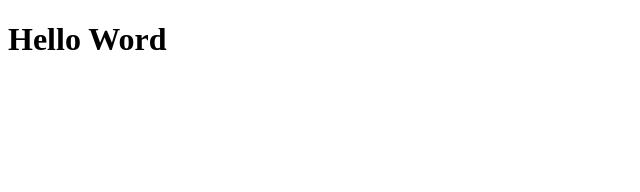
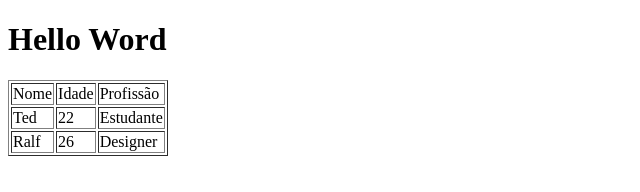
Before and after one commit to ryannlopes/Fundamentos-Web, a plain HTML site: page index.html in a window 1280 px wide. Shown: the whole page, without its empty margins (0-640 px from the left). Drawn offline with Linux system fonts and the light colour scheme.

Commit message:
Update index.html

```diff
--- a/index.html
+++ b/index.html
@@ -8,5 +8,22 @@
 </head>
 <body>
     <h1>Hello Word</h1>
+    <table border="1">
+        <tr>
+            <td>Nome</td>
+            <td>Idade</td>
+            <td>Profissão</td>
+        </tr>
+        <tr>
+            <td>Ted</td>
+            <td>22</td>
+            <td>Estudante</td>
+        </tr>
+        <tr>
+            <td>Ralf</td>
+            <td>26</td>
+            <td>Designer</td>
+        </tr>
+    </table>
 </body>
 </html>
```
